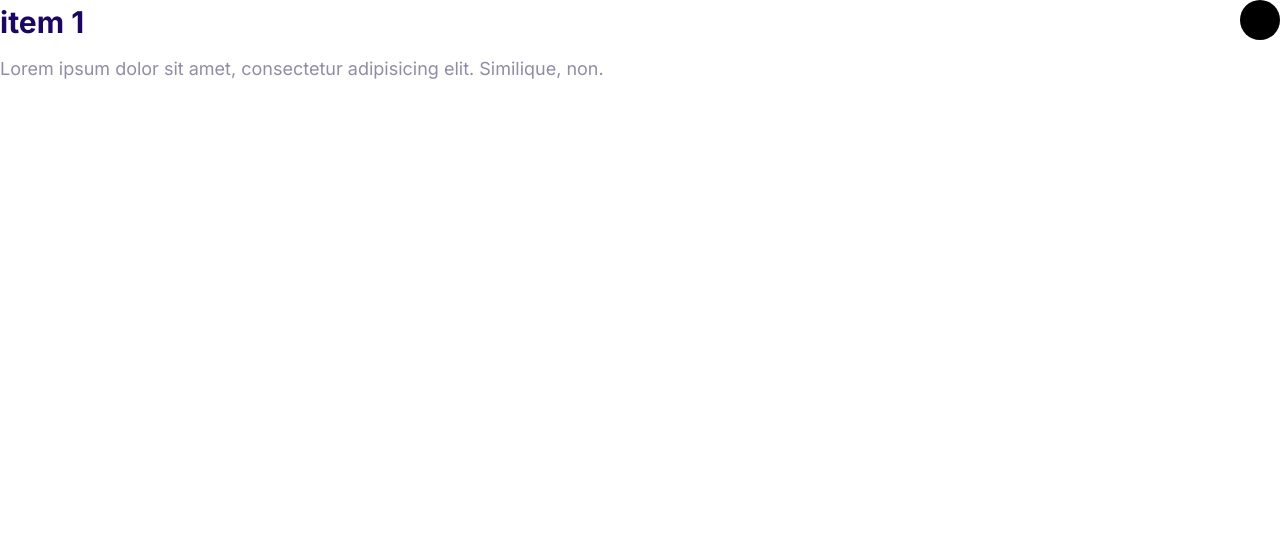
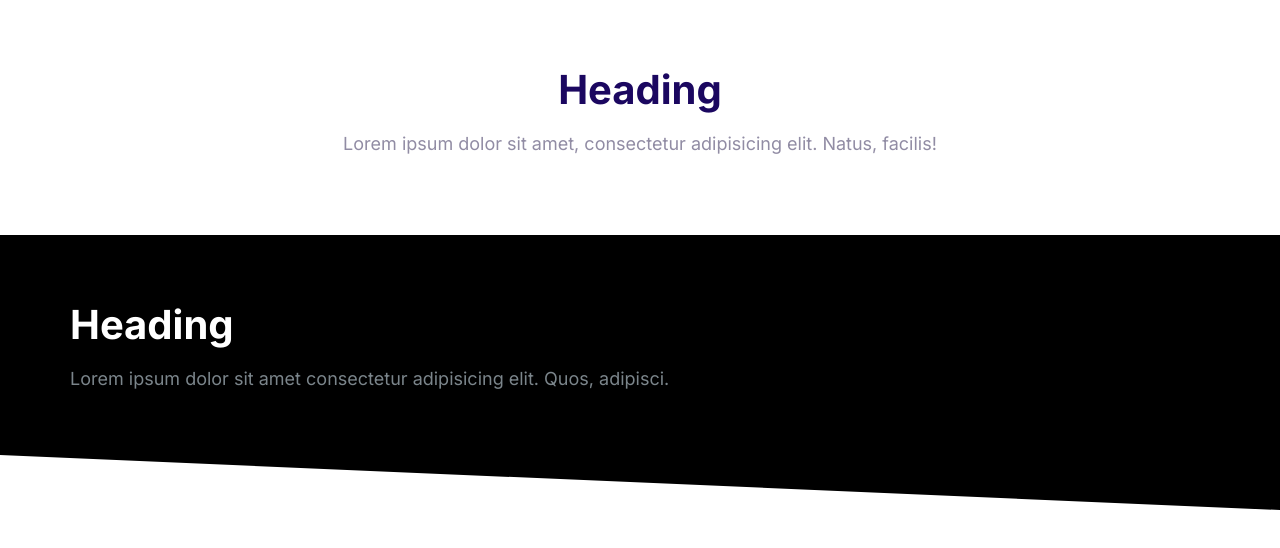
Before and after one commit to braahy97/braa-html-css-learning, a plain HTML site: page index.html in a window 1280 px wide. Drawn offline with Linux system fonts and the light colour scheme.

Commit message:
Define blocks component

```diff
--- a/css/style.css
+++ b/css/style.css
@@ -504,12 +504,6 @@ a {
 
 /* callout */
 
-.container {
-    max-width: 1240px;
-
-    margin: 0 auto;
-}
-
 .callout {
     padding: 4rem;
     border-radius: 5px;
@@ -583,3 +577,43 @@ a {
     max-height: 100vh;
     opacity: 1;
 }
+
+/* blocks */
+
+.block {
+    --padding-vertical: 6rem;
+    padding: var(--padding-vertical) 2rem;
+
+}
+
+.block__heading {
+    margin-top: 0;
+}
+
+.block--dark {
+    background-color: #000;
+    color: #7b858b;
+}
+
+.block--dark .block__heading {
+    color: #fff;
+}
+
+.block--skewed-right {
+    padding-bottom: calc(var(--padding-vertical) + 4rem);
+    clip-path: polygon(0% 0%, 100% 0%, 100% 100%, 0% 80%);
+}
+
+.block--skewed-left {
+    padding-bottom: calc(var(--padding-vertical) + 4rem);
+    clip-path: polygon(0% 0%, 100% 0%, 100% 80%, 0% 100%);
+}
+
+.block__header {
+    text-align: center;
+}
+
+.container {
+    max-width: 1140px;
+    margin: 0 auto;
+}
--- a/index.html
+++ b/index.html
@@ -14,19 +14,18 @@
 </head>
 
 <body>
-    <div class="collapsible collapsible--expanded">
-        <header class="collapsible__header">
-            <h2 class="collapsible__heading"> item 1</h2>
-            <svg class="icon collapsible__chevron">
-                <use xlink:href="/css/images/sprite.svg#chevron"></use>
-            </svg>
+    <section class="block container">
+        <header class="block__header">
+            <h2 class="block__heading">Heading</h2>
+            <p>Lorem ipsum dolor sit amet, consectetur adipisicing elit. Natus, facilis!</p>
         </header>
-        <div class="collapsible__content">
-            <p>Lorem ipsum dolor sit amet, consectetur adipisicing elit. Similique, non.</p>
+    </section>
+    <section class="block block--dark block--skewed-right">
+        <div class="container">
+            <h2 class="block__heading">Heading</h2>
+            <p>Lorem ipsum dolor sit amet consectetur adipisicing elit. Quos, adipisci.</p>
         </div>
-    </div>
-    <script src="/js/main.js"></script>
-
+    </section>
 </body>
 
 </html>
```
Also changed, not shown: css/components/blocks.html (added, +12 -0 lines).
